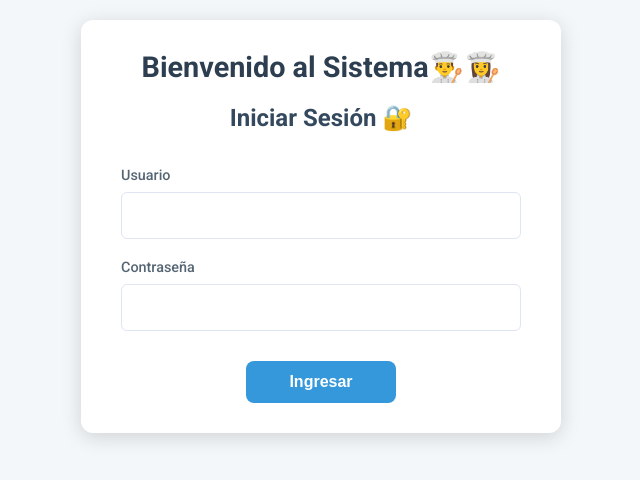
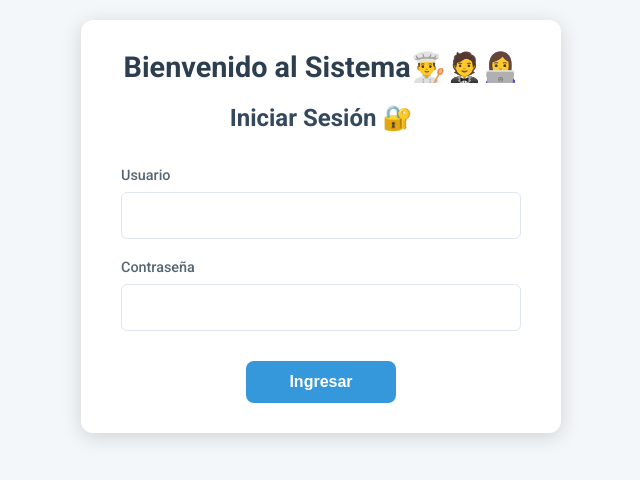
Before and after one commit to SheyllerDev/puntoyventa, a plain HTML site: page login.html in a window 1280 px wide. Shown: the whole page, without its empty margins (319-959 px from the left). Drawn offline with Linux system fonts and the light colour scheme.

Commit message:
Update login.html

```diff
--- a/login.html
+++ b/login.html
@@ -12,7 +12,7 @@
 </head>
 <body>
     <div class="login-container">
-        <h1>Bienvenido al Sistema👨‍🍳👩‍🍳</h1>
+        <h1>Bienvenido al Sistema👨‍🍳🤵👩‍💻</h1>
         <h2>Iniciar Sesión 🔐</h2>
         <form id="login-form">
             <div class="input-group">
```
